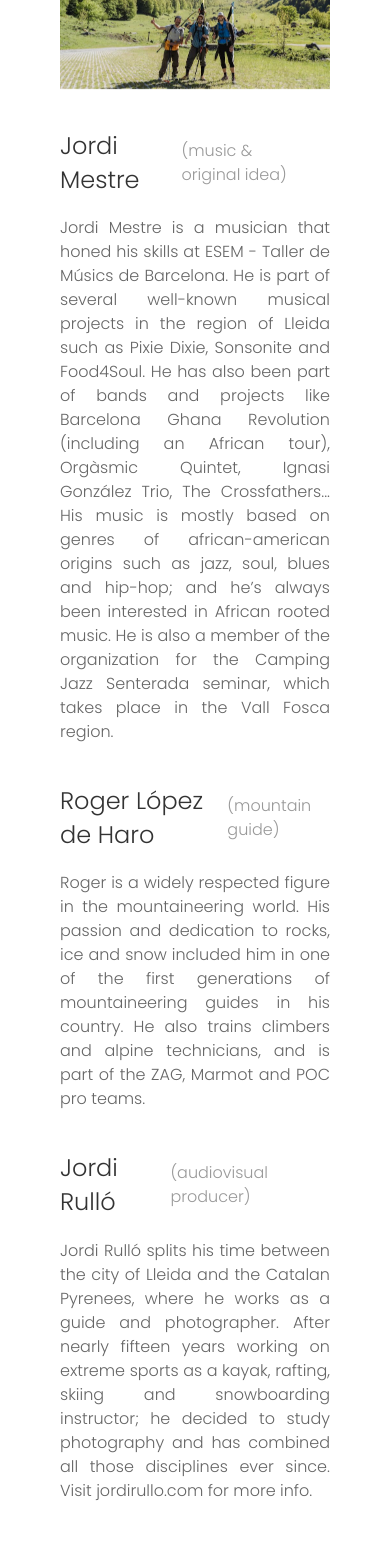
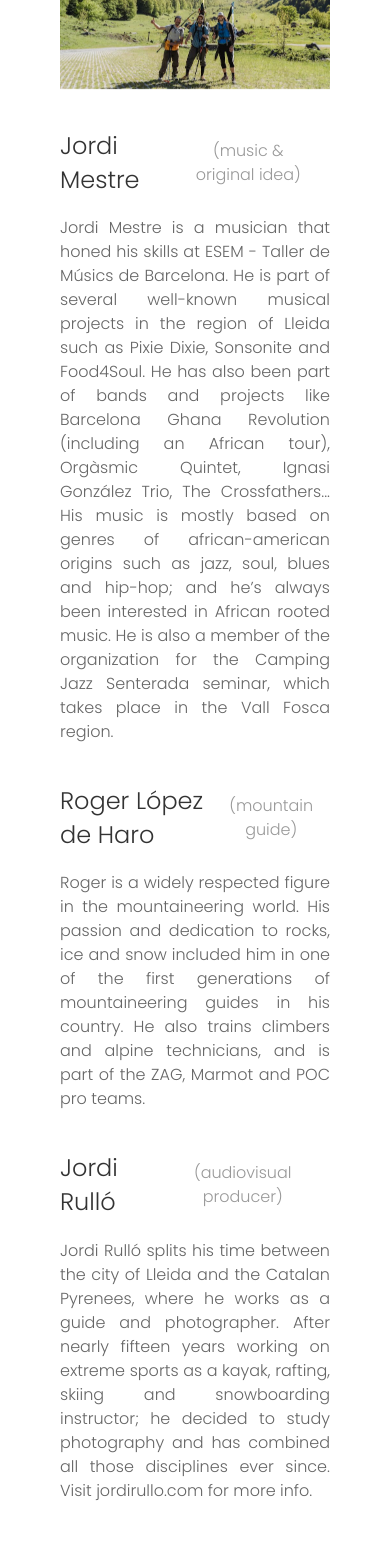
Before and after one commit to Markuson/jordimestre, a Next.js app: page / in a window 390 px wide. Shown: the part 2280-3848 px from the top of the page. Built offline with nearby package versions, Linux system fonts and the light colour scheme.

Commit message:
adapting new text to mobile

```diff
--- a/components/SponsorshipSection/index.js
+++ b/components/SponsorshipSection/index.js
@@ -4,7 +4,7 @@ export default function SponsorshipSection() {
 
   return <div className="uk-padding uk-flex uk-flex-column uk-width-1-1">
     <div className="uk-padding uk-width-1-1" data-uk-scrollspy="cls:uk-animation-scale-up; delay: 250; repeat: true">
-      <h1 className="uk-padding-small uk-padding-remove-top uk-heading-line uk-text-center"><span>Sponsorship opportunities</span></h1>
+      <h1 className="uk-padding-small uk-padding-remove-top uk-heading-line uk-text-center"><span>Sponsorship <span className="uk-visible@s">opportunities</span></span></h1>
     </div>
     <div className="uk-padding uk-padding-remove-top uk-flex uk-flex-center">
       <div className="uk-padding-small uk-padding-remove-horizontal" data-uk-scrollspy="cls:uk-animation-slide-right-small; delay: 250; repeat: true">
--- a/components/TeamSection/index.js
+++ b/components/TeamSection/index.js
@@ -16,7 +16,7 @@ export default function TeamSection() {
             <h3 className="uk-margin-remove-vertical">
               Jordi Mestre
             </h3>
-            <span className="uk-padding-small uk-padding-remove-vertical uk-text-muted"> (music & original idea)</span>
+            <span className="uk-padding-small uk-padding-remove-vertical uk-text-center uk-text-muted"> (music & original idea)</span>
           </div>
           <p className="uk-margin-medium-bottom uk-text-justify">
             Jordi Mestre is a musician that honed his skills at ESEM - Taller de Músics de Barcelona. He is part of several well-known musical projects in the
@@ -30,7 +30,7 @@ export default function TeamSection() {
             <h3 className="uk-margin-remove-vertical">
               Roger López de Haro
             </h3>
-            <span className="uk-padding-small uk-padding-remove-vertical uk-text-muted">(mountain guide)</span>
+            <span className="uk-padding-small uk-padding-remove-vertical uk-text-center uk-text-muted">(mountain guide)</span>
           </div>
           <p className="uk-margin-medium-bottom uk-text-justify">
             Roger is a widely respected figure in the mountaineering world. His passion and dedication to rocks, ice and snow included him in one of the first
@@ -43,7 +43,7 @@ export default function TeamSection() {
               Jordi Rulló
             </a>
           </h3>
-            <span className="uk-padding-small uk-padding-remove-vertical uk-text-muted">(audiovisual producer)</span>
+            <span className="uk-padding-small uk-padding-remove-vertical uk-text-center uk-text-muted">(audiovisual producer)</span>
 
           </div>
           <p className="uk-text-justify">
```
